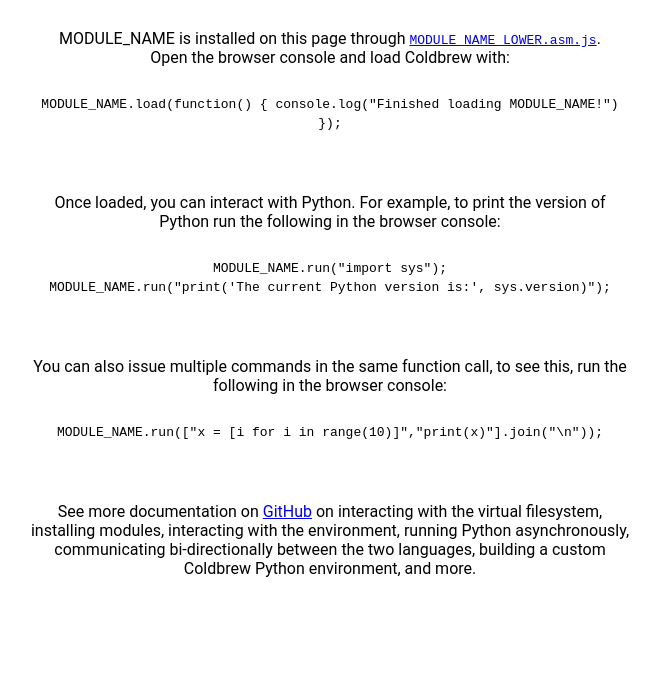
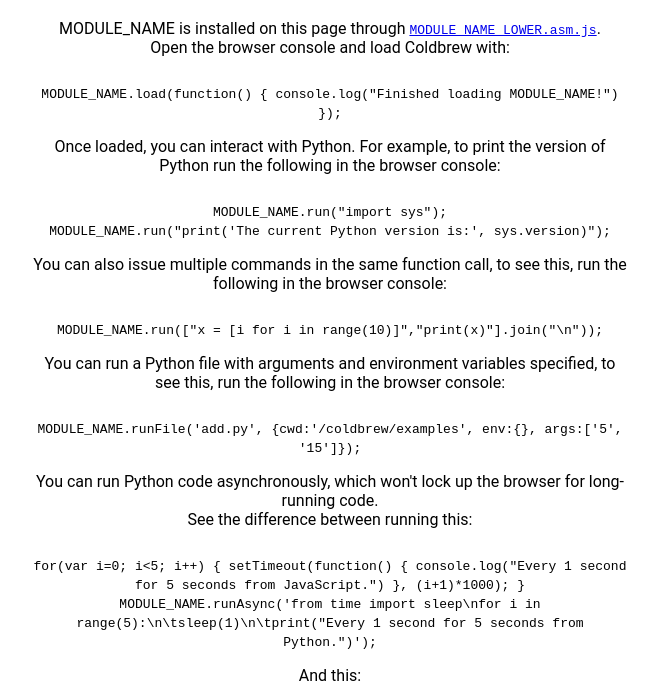
Before and after one commit to plasticityai/coldbrew, a plain HTML site: page src/index.html.pre.html in a window 1280 px wide. Shown: the part 206-904 px from the top of the page, without its empty margins (310-970 px from the left). Before the commit the page ends 810 px from the top, so only its background shows below. Drawn offline with Linux system fonts and the light colour scheme; a script that the page names is missing.

Commit message:
Add more examples to index.html

```diff
--- a/src/index.html.pre.html
+++ b/src/index.html.pre.html
@@ -11,10 +11,6 @@
                 font-family: Roboto, Avenir, Myriad Pro, Futura, "Helvetica Neue", Helvetica, Arial, sans-serif;
             }
 
-            p {
-                padding: 10px 0;
-            }
-
             .pre-code {
                 padding: 5px 0;
             }
@@ -25,14 +21,14 @@
         <h1>Coldbrew: Run Python in JavaScript</h1>
         <p>
             MODULE_NAME is installed on this page through <a href="MODULE_NAME_LOWER.asm.js"><code>MODULE_NAME_LOWER.asm.js</code></a>.<br/>Open the browser console and load Coldbrew with:
-            <div class=".pre-code"></div>
+            <div class="pre-code"></div>
             <code>
                 MODULE_NAME.load(function() { console.log("Finished loading MODULE_NAME!") });
             </code>
         </p>
         <p>
             Once loaded, you can interact with Python. For example, to print the version of Python run the following in the browser console:<br/>
-            <div class=".pre-code"></div>
+            <div class="pre-code"></div>
             <code>
                 MODULE_NAME.run("import sys");<br/>
                 MODULE_NAME.run("print('The current Python version is:', sys.version)");
@@ -40,9 +36,30 @@
         </p>
         <p>
             You can also issue multiple commands in the same function call, to see this, run the following in the browser console:<br/>
-            <div class=".pre-code"></div>
+            <div class="pre-code"></div>
             <code>
                 MODULE_NAME.run(["x = [i for i in range(10)]","print(x)"].join("\n"));
+            </code>
+        </p>
+        <p>
+            You can run a Python file with arguments and environment variables specified, to see this, run the following in the browser console:<br/>
+            <div class="pre-code"></div>
+            <code>
+                MODULE_NAME.runFile('add.py', {cwd:'/coldbrew/examples', env:{}, args:['5', '15']});
+            </code>
+        </p>
+        <p>
+            You can run Python code asynchronously, which won't lock up the browser for long-running code. <br/>See the difference between running this:<br/>
+            <div class="pre-code"></div>
+            <code>
+                for(var i=0; i<5; i++) { setTimeout(function() { console.log("Every 1 second for 5 seconds from JavaScript.") }, (i+1)*1000); }<br/>
+                MODULE_NAME.runAsync('from time import sleep\nfor i in range(5):\n\tsleep(1)\n\tprint("Every 1 second for 5 seconds from Python.")');
+            </code>
+            <p>And this:</p>
+            <div class="pre-code"></div>
+            <code>
+                for(var i=0; i<5; i++) { setTimeout(function() { console.log("Every 1 second for 5 seconds from JavaScript.") }, (i+1)*1000); }<br/>
+                MODULE_NAME.run('from time import sleep\nfor i in range(5):\n\tsleep(1)\n\tprint("Every 1 second for 5 seconds from Python.")');
             </code>
         </p>
         <p>
```
